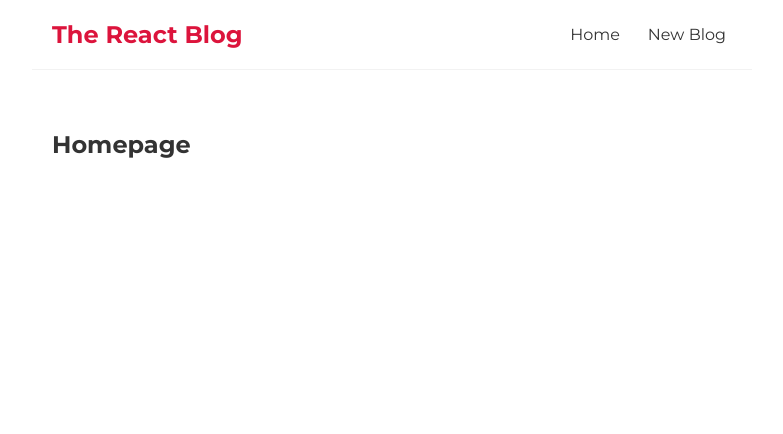
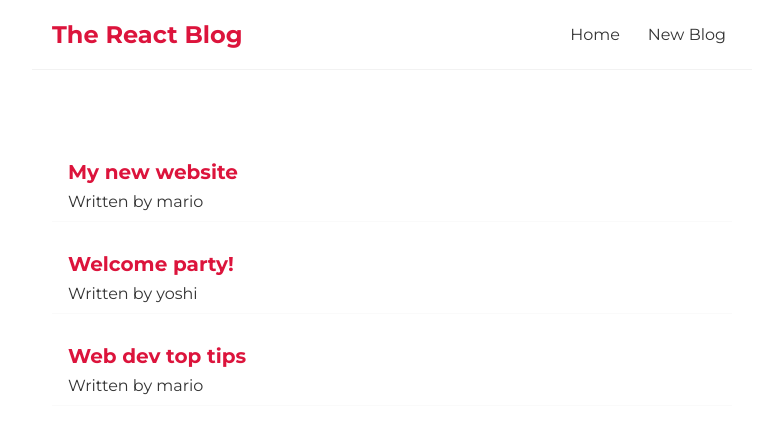
Before and after one commit to shashidwivedi/react-blog, a React (Create React App) app: page / in a window 1280 px wide. Shown: the top 434 px of the page, without its empty margins (248-1031 px from the left). Built offline with nearby package versions, Linux system fonts and the light colour scheme.

Commit message:
Add states and props to display the blog previews in homepage

```diff
--- a/src/App.js
+++ b/src/App.js
@@ -2,9 +2,6 @@
 import Navbar from './Navbar';
 
 function App() {
-  const title = 'Welcome to the new blog';
-  const likes = 50;
-
   return (
     <div className="App">
       <Navbar />
--- /dev/null
+++ b/src/BlogList.js
@@ -0,0 +1,14 @@
+const BlogList = (props) => {
+    return (
+        <div>
+            {props.blogs.map(blog => (
+                <div className="blog-preview" key={blog.id}>
+                    <h2>{blog.title}</h2>
+                    <p>Written by {blog.author}</p>
+                </div>
+            ))}
+        </div>
+    );
+}
+
+export default BlogList;
--- a/src/Home.js
+++ b/src/Home.js
@@ -1,9 +1,18 @@
+import { useState } from "react";
+import BlogList from './BlogList';
+
 const Home = () => {
+    const [blogs, setBlogs] = useState([
+        { title: 'My new website', body: 'lorem ipsum...', author: 'mario', id: 1 },
+        { title: 'Welcome party!', body: 'lorem ipsum...', author: 'yoshi', id: 2 },
+        { title: 'Web dev top tips', body: 'lorem ipsum...', author: 'mario', id: 3 }
+    ]);
+
     return (
         <div className="home">
-            <h2>Homepage</h2>
+            <BlogList blogs={blogs} />
         </div>
-     );
+    );
 }
 
 export default Home;
--- a/src/index.css
+++ b/src/index.css
@@ -47,3 +47,20 @@
   margin: 40px auto;
   padding: 20px;
 }
+
+/* blog preview list */
+.blog-preview {
+  padding: 10px 16px;
+  margin: 20px 0;
+  border-bottom: 1px solid #fafafa;
+}
+
+.blog-preview:hover {
+  box-shadow: 1px 3px 5px rgba(0, 0, 0, 0.1);
+}
+
+.blog-preview h2 {
+  font-size: 20px;
+  color: crimson;
+  margin-bottom: 8px;
+}
```
